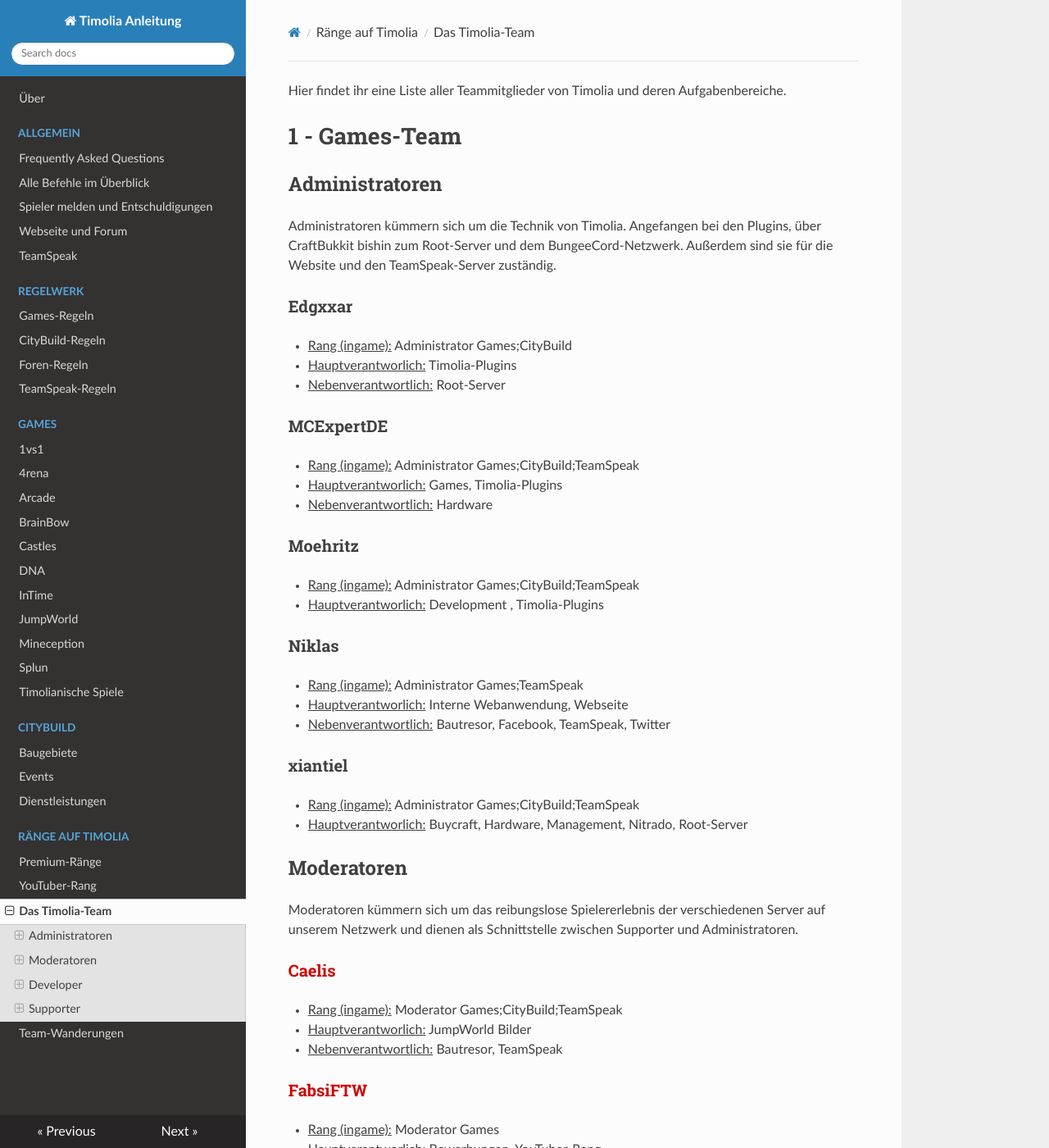
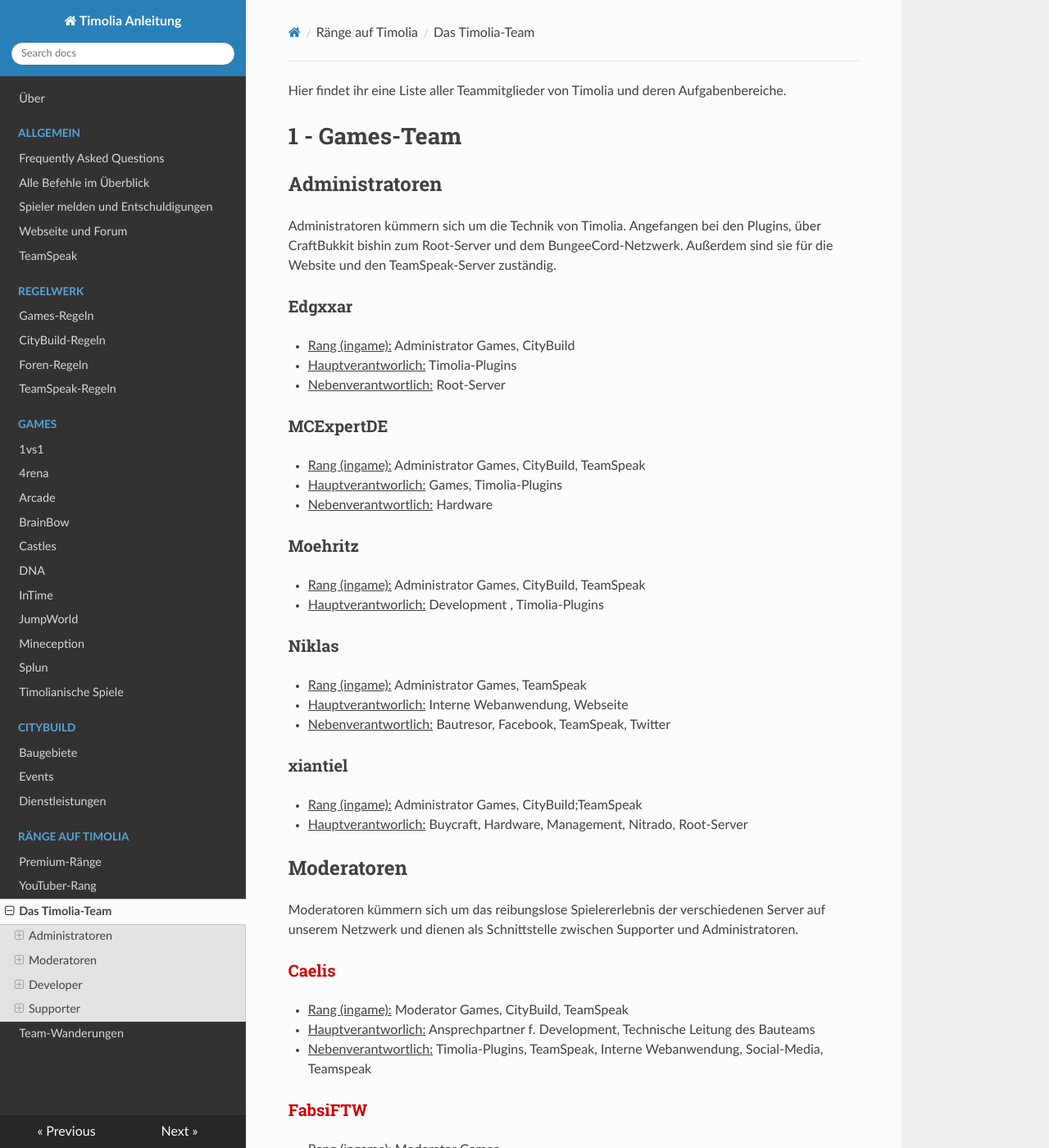
Before and after one commit to TimoliaDE/HowTo, an MkDocs documentation site: the page built from docs/ranks/team.md, in a window 1280 px wide and 1400 px high. Shown: the whole window at 82% size. Built offline with MkDocs 1.6.1, drawn with Linux system fonts in a browser that asks for light colours; nearby versions of some CDN libraries; old or Windows-style settings are respelled for this version of MkDocs; some of the changed text lies outside the part shown.

Commit message:
Paar coole Sachen gemacht

```diff
--- a/docs/ranks/team.md
+++ b/docs/ranks/team.md
@@ -8,26 +8,26 @@ Administratoren kümmern sich um die Technik von Timolia. Angefangen bei den Plu
 Außerdem sind sie für die Website und den TeamSpeak-Server zuständig.
 
 ###<strong>Edgxxar</span></strong>
-- <u>Rang (ingame):</u> Administrator Games;CityBuild
+- <u>Rang (ingame):</u> Administrator Games, CityBuild
 - <u>Hauptverantworlich:</u> Timolia-Plugins
 - <u>Nebenverantwortlich:</u> Root-Server
 
 ###<strong>MCExpertDE</strong>
-- <u>Rang (ingame):</u> Administrator Games;CityBuild;TeamSpeak
+- <u>Rang (ingame):</u> Administrator Games, CityBuild, TeamSpeak
 - <u>Hauptverantworlich:</u> Games, Timolia-Plugins
 - <u>Nebenverantwortlich:</u> Hardware
 
 ###<strong>Moehritz</strong>
-- <u>Rang (ingame):</u> Administrator Games;CityBuild;TeamSpeak
+- <u>Rang (ingame):</u> Administrator Games, CityBuild, TeamSpeak
 - <u>Hauptverantworlich:</u> Development , Timolia-Plugins
 
 ###<strong>Niklas</strong>
-- <u>Rang (ingame):</u> Administrator Games;TeamSpeak
+- <u>Rang (ingame):</u> Administrator Games, TeamSpeak
 - <u>Hauptverantworlich:</u> Interne Webanwendung, Webseite
 - <u>Nebenverantwortlich:</u> Bautresor, Facebook, TeamSpeak, Twitter
 
 ###<strong>xiantiel</strong>
-- <u>Rang (ingame):</u> Administrator Games;CityBuild;TeamSpeak
+- <u>Rang (ingame):</u> Administrator Games, CityBuild;TeamSpeak
 - <u>Hauptverantworlich:</u> Buycraft, Hardware, Management, Nitrado, Root-Server
 
 ## Moderatoren
@@ -35,24 +35,24 @@ Außerdem sind sie für die Website und den TeamSpeak-Server zuständig.
 Moderatoren kümmern sich um das reibungslose Spielererlebnis der verschiedenen Server auf unserem Netzwerk und dienen als Schnittstelle zwischen Supporter und Administratoren.
 
 ###<strong><span style="color:#CF0101">Caelis</span></strong>
-- <u>Rang (ingame):</u> Moderator Games;CityBuild;TeamSpeak
-- <u>Hauptverantworlich:</u> JumpWorld Bilder
-- <u>Nebenverantwortlich:</u> Bautresor, TeamSpeak
+- <u>Rang (ingame):</u> Moderator Games, CityBuild, TeamSpeak
+- <u>Hauptverantworlich:</u> Ansprechpartner f. Development, Technische Leitung des Bauteams
+- <u>Nebenverantwortlich:</u> Timolia-Plugins, TeamSpeak, Interne Webanwendung, Social-Media, Teamspeak
 
 ###<strong><span style="color:#CF0101">FabsiFTW</span></strong>
 - <u>Rang (ingame):</u> Moderator Games
-- <u>Hauptverantworlich:</u> Bewerbungen, YouTuber-Rang
-- <u>Nebenverantwortlich:</u> Facebook
+- <u>Hauptverantworlich:</u> YouTuber-Kontakt
+- <u>Nebenverantwortlich:</u> Social-Media
 
 ###<strong><span style="color:#CF0101">Ferdy</span></strong>
 - <u>Rang (ingame):</u> Moderator Games
-- <u>Hauptverantworlich:</u> Entbannungsanträge
+- <u>Hauptverantworlich:</u> todo
 - <u>Nebenverantwortlich:</u> Social-Media, Usern helfen
 
 ###<strong><span style="color:#CF0101">ItsSarahh</span></strong>
-- <u>Rang (ingame):</u> Moderatorin Games
+- <u>Rang (ingame):</u> Moderatorin Games, TeamSpeak
 - <u>Hauptverantwortlich:</u> Entbannungsanträge
-- <u>Nebenverantwortlich:</u> Twitter, Usern helfen
+- <u>Nebenverantwortlich:</u> Social-Media, Teamspeak, Usern helfen
 
 ###<strong><span style="color:#CF0101">KenaiHD</span></strong>
 - <u>Rang (ingame):</u> Moderator Games;CityBuild;TeamSpeak
@@ -67,10 +67,10 @@ Moderatoren kümmern sich um das reibungslose Spielererlebnis der verschiedenen
 - <u>Rang (ingame):</u> Moderator Games
 - <u>Hauptverantworlich:</u> Alles
 
-###<strong><span style="color:#CF0101">St3giLiebtTim</span></strong>
+###<strong><span style="color:#CF0101">Milam</span></strong>
 - <u>Rang (ingame):</u> Moderatorin Games
 - <u>Hauptverantworlich:</u> Social Media
-- <u>Nebenverantwortlich:</u> Entbannungsanträge, Fragen und Antworten Forum
+- <u>Nebenverantwortlich:</u> Entbannungsanträge, Forum
 
 ###<strong><span style="color:#CF0101">Thomasch</span></strong>
 - <u>Rang (ingame):</u> Moderator Games;TeamSpeak
@@ -83,12 +83,7 @@ Sie kümmern sich um die Timolia-Plugins, entwickeln neue Features und Spielmodi
 
 ### <strong><span style="color:#007812">5zig</span></strong>
 - <u>Rang (ingame):</u> Developer
-- <u>Nebenverantwortlich:</u>  Timolia-Plugins (NV)
-
-### <strong><span style="color:#007812">Caelis</span></strong>
-- <u>Rang (ingame):</u> Moderator Games;CityBuild;TeamSpeak
-- <u>Hauptverantworlich:</u> Ansprechpartner f. Development
-- <u>Nebenverantwortlich:</u> Timolia-Plugins
+- <u>Nebenverantwortlich:</u>  Timolia-Plugins
 
 ### <strong><span style="color:#007812">Flycofx</span></strong>
 - <u>Rang (ingame):</u> Developer
@@ -120,7 +115,7 @@ Sie kümmern sich um die Timolia-Plugins, entwickeln neue Features und Spielmodi
 
 ### <strong><span style="color:#007812">svdragster</span></strong>
 - <u>Rang (ingame):</u> Developer
-- <u>Hauptverantworlich:</u> Anti-Cheat
+- <u>Hauptverantworlich:</u> Anti-Cheat, Timolia-Plugins
 
 ### <strong><span style="color:#007812">Zortax</span></strong>
 - <u>Rang (ingame):</u> Developer
@@ -156,7 +150,7 @@ Sie stehen für alle grundlegenden Fragen und Reports zur Verfügung und sind di
 - <u>Hauptverantworlich:</u> Fragen und Antworten Forum
 - <u>Nebenverantwortlich:</u> Usern helfen
 
-###<strong><span style="color:#E4D100">djmedico</span></strong>
+###<strong><span style="color:#E4D100">medicoo</span></strong>
 - <u>Rang (ingame):</u> Supporter Games
 - <u>Hauptverantworlich:</u> Spielmodi Foren
 - <u>Nebenverantwortlich:</u> Anregungen und Vorschläge Forum, Usern helfen
@@ -248,7 +242,8 @@ Sie stehen für alle grundlegenden Fragen und Reports zur Verfügung und sind di
 - <u>Nebenverantwortlich:</u> Usern helfen
 
 ### <strong><span style="color:#E4D100">Tedget</span></strong>
-- <u>Rang (ingame):</u> Supporter Games
+- <u>Rang (ingame):</u> Supporter Games, Teamspeak
+- <u>Hauptverantwortlich:</u> Bugs und Spielfehler
 - <u>Nebenverantwortlich:</u> Usern helfen
 
 ###<strong><span style="color:#E4D100">TheBrownShape</span></strong>
@@ -261,10 +256,10 @@ Sie stehen für alle grundlegenden Fragen und Reports zur Verfügung und sind di
 
 ###<strong><span style="color:#E4D100">Tiem</span></strong>
 - <u>Rang (ingame):</u> Supporter Games
-- <u>Hauptverantworlich:</u> Entbannungsanträge
+- <u>Hauptverantworlich:</u> Entbannungsanträge, Anregungen und Vorschläge
 - <u>Nebenverantwortlich:</u> Usern helfen
 
-### <strong><span style="color:#E4D100">TimLiebtSt3gi</span></strong>
+### <strong><span style="color:#E4D100">MaHacki</span></strong>
 - <u>Rang (ingame):</u> Supporter Games
 - <u>Nebenverantwortlich:</u> Usern helfen
 
@@ -300,9 +295,6 @@ Sie stehen für alle grundlegenden Fragen und Reports zur Verfügung und sind di
 - <u>Rang (ingame):</u> Supporter Games
 - <u>Nebenverantwortlich:</u> Usern helfen
 
-###<strong><span style="color:#E4D100">Zortax</span></strong>
-- <u>Rang (ingame):</u> Supporter Games
-- <u>Nebenverantwortlich:</u> Usern helfen
 
 # 2 - CityBuild-Team
 
```
Also changed, not shown: other parts of docs/ranks/team.md (+3 -4 lines).
